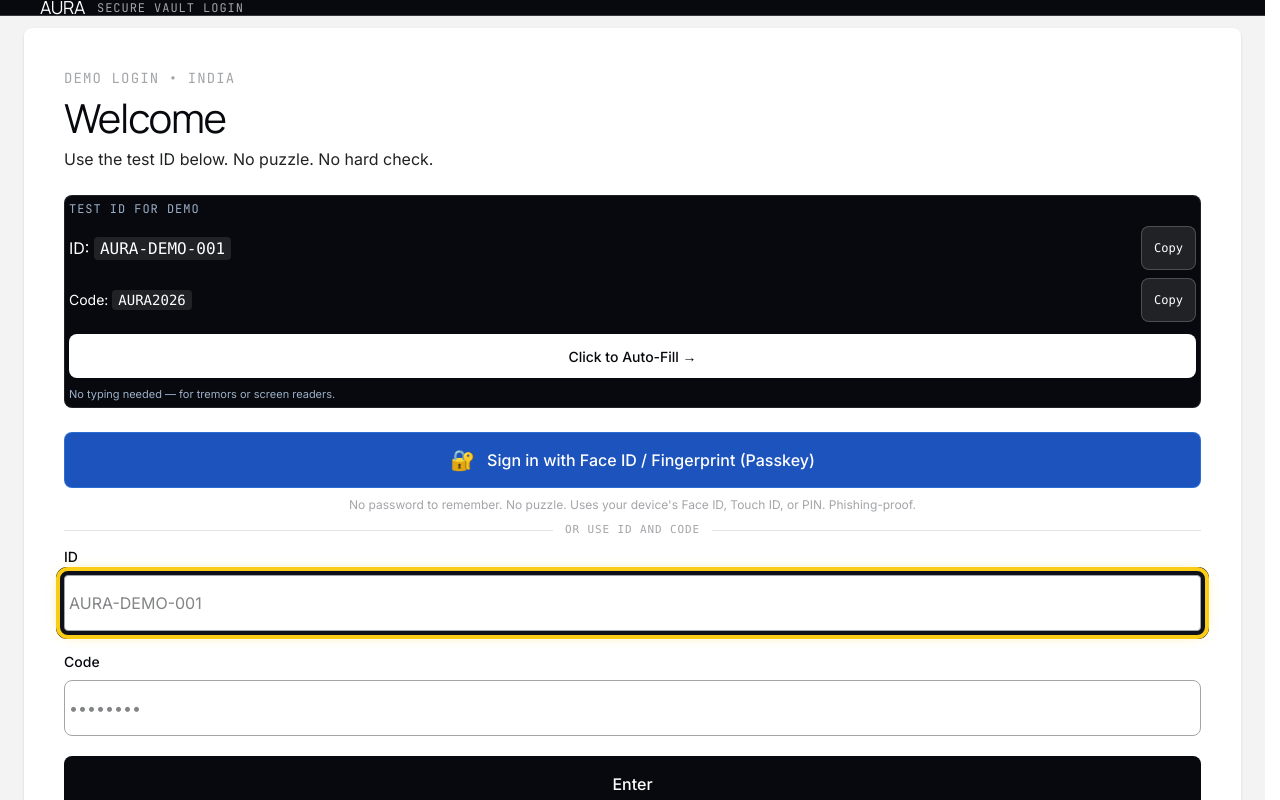
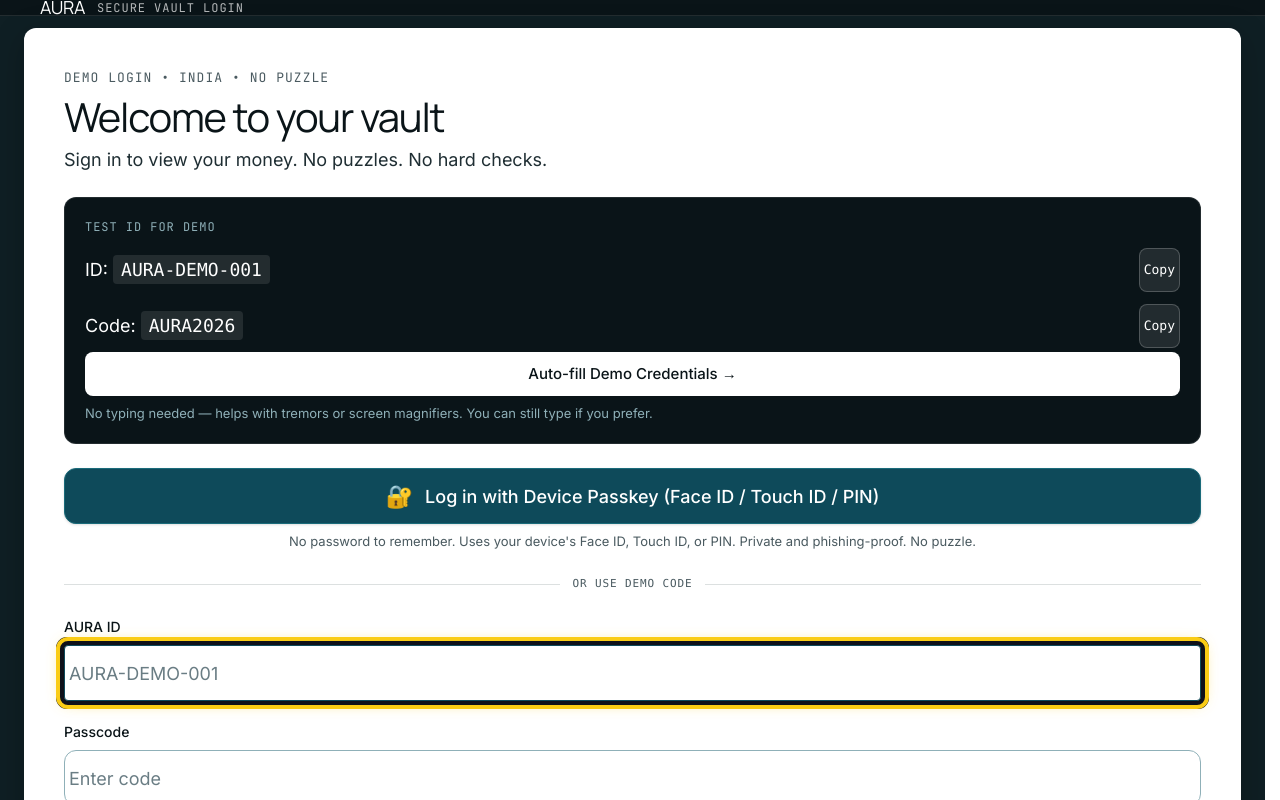
Before and after one commit to 1rishLatte/AURA-Making-Digital-Banking-truly-accessible, a Next.js app: page /login in a window 1280 px wide. Shown: the top 800 px of the page. Built offline with nearby package versions, Linux system fonts and the light colour scheme.

Commit message:
feat: AURA Secure Vault Login redesign — AAA skip-link, 18px, 3px focus, 44px copy/auto-fill, plain language, passkey primary, deep teal vault, SSR

```diff
--- a/app/layout.tsx
+++ b/app/layout.tsx
@@ -35,7 +35,7 @@ export default function RootLayout({ children }: { children: React.ReactNode })
         />
       </head>
       <body className="min-h-[100dvh] flex flex-col bg-bone text-vault-ink overflow-x-hidden max-w-[100vw]">
-        <a href="#main-content" className="sr-only focus:not-sr-only focus:absolute focus:top-4 focus:left-4 focus:z-50 focus:px-4 focus:py-2 focus:bg-vault-ink focus:text-white focus:rounded-[8px]">Skip to main content</a>
+        <a href="#main-content" className="skip-link sr-only focus:not-sr-only focus:absolute focus:top-4 focus:left-4 focus:z-50 focus:px-4 focus:py-2 focus:bg-vault-ink focus:text-white focus:rounded-[8px] focus:outline-none focus:ring-[3px] focus:ring-[#facc15] focus:ring-offset-2">Skip to main content</a>
         <AuthProvider>
           <AccessibilityProvider>
             {children}
--- a/app/login/page.tsx
+++ b/app/login/page.tsx
@@ -15,89 +15,102 @@ export default function LoginPage() {
   const [passkeyLoading, setPasskeyLoading] = useState(false);
 
   useEffect(() => {
-    setPasskeySupported(typeof window !== 'undefined' && !!window.PublicKeyCredential);
+    setPasskeySupported(typeof window !== "undefined" && !!window.PublicKeyCredential);
   }, []);
+
+  const copyText = async (text: string, label: string) => {
+    try {
+      await navigator.clipboard.writeText(text);
+      setCopied(label);
+      setTimeout(() => setCopied(null), 1600);
+    } catch {
+      const el = document.createElement("textarea");
+      el.value = text;
+      document.body.appendChild(el);
+      el.select();
+      document.execCommand("copy");
+      document.body.removeChild(el);
+      setCopied(label);
+      setTimeout(() => setCopied(null), 1600);
+    }
+  };
+
+  const autoFill = () => {
+    setId("AURA-DEMO-001");
+    setPass("AURA2026");
+    setErr(null);
+    // Move focus to Enter button for motor users
+    setTimeout(() => document.getElementById("login-submit")?.focus(), 0);
+  };
 
   const handlePasskey = async () => {
     setErr(null);
     setPasskeyLoading(true);
     try {
-      if (!window.PublicKeyCredential) throw new Error('unsupported');
+      if (!window.PublicKeyCredential) throw new Error("unsupported");
       const challenge = new Uint8Array(32);
       crypto.getRandomValues(challenge);
-      const stored = localStorage.getItem('aura:passkey');
+      const stored = localStorage.getItem("aura:passkey");
       if (stored) {
-        // Attempt authentication with stored credential
-        const allow = [{ id: Uint8Array.from(atob(stored), (c) => c.charCodeAt(0)), type: 'public-key' as const }];
+        const allow = [
+          { id: Uint8Array.from(atob(stored), (c) => c.charCodeAt(0)), type: "public-key" as const },
+        ];
         const cred = await navigator.credentials.get({
-          publicKey: { challenge, allowCredentials: allow, userVerification: 'preferred' as const },
+          publicKey: { challenge, allowCredentials: allow, userVerification: "preferred" as const },
         } as any);
         if (cred) {
-          login('demo');
-          router.push('/');
+          login("demo");
+          router.push("/");
           router.refresh();
           return;
         }
-        throw new Error('cancelled');
+        throw new Error("cancelled");
       } else {
-        // Registration — create new passkey (platform authenticator)
         const cred: any = await navigator.credentials.create({
           publicKey: {
             challenge,
-            rp: { name: 'AURA', id: window.location.hostname },
-            user: { id: new TextEncoder().encode('AURA-DEMO-001'), name: 'AURA-DEMO-001', displayName: 'AURA Demo User' },
-            pubKeyCredParams: [{ alg: -7, type: 'public-key' }],
-            authenticatorSelection: { authenticatorAttachment: 'platform', userVerification: 'preferred', requireResidentKey: false },
+            rp: { name: "AURA", id: window.location.hostname },
+            user: {
+              id: new TextEncoder().encode("AURA-DEMO-001"),
+              name: "AURA-DEMO-001",
+              displayName: "AURA Demo User",
+            },
+            pubKeyCredParams: [{ alg: -7, type: "public-key" }],
+            authenticatorSelection: {
+              authenticatorAttachment: "platform",
+              userVerification: "preferred",
+              requireResidentKey: false,
+            },
             timeout: 60000,
-            attestation: 'none',
+            attestation: "none",
           },
         } as any);
         if (cred && cred.rawId) {
           const b64 = btoa(String.fromCharCode(...new Uint8Array(cred.rawId)));
-          localStorage.setItem('aura:passkey', b64);
-          login('demo');
-          router.push('/');
+          localStorage.setItem("aura:passkey", b64);
+          login("demo");
+          router.push("/");
           router.refresh();
           return;
         }
-        throw new Error('cancelled');
+        throw new Error("cancelled");
       }
     } catch (e: any) {
-      if (e?.message === 'unsupported') setErr('Passkeys not supported on this device. Use ID and code below.');
-      else if (e?.name === 'NotAllowedError') setErr('Passkey cancelled. Try again or use ID and code.');
-      else setErr('Passkey not available. Use ID and code below.');
+      if (e?.message === "unsupported") setErr("Passkeys are not supported on this device. Use your demo ID and code below.");
+      else if (e?.name === "NotAllowedError") setErr("Passkey was cancelled. You can try again or use your demo ID and code.");
+      else setErr("Passkey is not available right now. Use your demo ID and code below.");
     } finally {
       setPasskeyLoading(false);
     }
   };
 
-  const copyText = async (text: string, label: string) => {
-    try {
-      await navigator.clipboard.writeText(text);
-      setCopied(label);
-      setTimeout(() => setCopied(null), 1500);
-    } catch {
-      // fallback
-      const el = document.createElement('textarea');
-      el.value = text;
-      document.body.appendChild(el);
-      el.select();
-      document.execCommand('copy');
-      document.body.removeChild(el);
-      setCopied(label);
-      setTimeout(() => setCopied(null), 1500);
-    }
-  };
-  const autoFill = () => {
-    setId('AURA-DEMO-001');
-    setPass('AURA2026');
-    setErr(null);
-  };
-
   const onSubmit = async (e: React.FormEvent) => {
     e.preventDefault();
     setErr(null);
-    if (!id.trim() || !pass.trim()) { setErr("Enter AURA ID and passcode."); return; }
+    if (!id.trim() || !pass.trim()) {
+      setErr("Please enter your AURA ID and code. Then press Enter to sign in.");
+      return;
+    }
     setLoading(true);
     try {
       const res = await fetch("/api/login", {
@@ -106,107 +119,160 @@ export default function LoginPage() {
         body: JSON.stringify({ id: id.trim(), password: pass }),
       });
       const data = await res.json().catch(() => ({}));
-      if (!res.ok) { setErr(data.error ?? "Something went wrong"); return; }
-      login('demo');
+      if (!res.ok) {
+        setErr(data.error ?? "We could not sign you in. Check your ID and code and try again.");
+        return;
+      }
+      login("demo");
       router.push("/");
       router.refresh();
     } catch {
-      setErr("Something went wrong");
-    } finally { setLoading(false); }
+      setErr("Something went wrong. Check your connection and try again.");
+    } finally {
+      setLoading(false);
+    }
   };
 
   return (
-    <div className="min-h-[100dvh] flex flex-col bg-bone">
-      <header className="h-16 flex items-center px-6 md:px-10 border-b border-silver-veil/30 bg-vault-ink text-white">
-        <span className="text-[18px] tracking-[-0.02em]" style={{ fontFamily: "var(--font-manrope), system-ui" }}>AURA</span>
-        <span className="ml-3 text-[12px] uppercase tracking-[0.08em] text-silver-veil" style={{ fontFamily: "var(--font-jetbrains), monospace" }}>Secure Vault Login</span>
+    <div className="min-h-[100dvh] flex flex-col bg-[#0f1f24]">
+      <header className="h-16 flex items-center px-6 md:px-10 border-b border-white/10 bg-[#0a1418] text-white shrink-0">
+        <span className="text-[18px] tracking-[-0.02em] font-normal" style={{ fontFamily: "var(--font-manrope), system-ui" }}>
+          AURA
+        </span>
+        <span className="ml-3 text-[12px] uppercase tracking-[0.08em] text-white/70" style={{ fontFamily: "var(--font-jetbrains), monospace" }}>
+          Secure Vault Login
+        </span>
       </header>
-      <main id="main-content" tabIndex={-1} className="flex-1 flex items-center justify-center px-6 py-12 bg-ash-mist">
-        <div className="w-full max-w-[560px] rounded-[8px] bg-white p-8 md:p-10 shadow-sm">
-          <p className="text-[14px] uppercase tracking-[0.08em] text-silver-veil" style={{ fontFamily: "var(--font-jetbrains), monospace" }}>Demo login • India</p>
-          <h1 className="text-[40px] leading-[1.06] tracking-[-1.2px] text-vault-ink mt-2" style={{ fontFamily: "var(--font-manrope), system-ui" }}>Welcome</h1>
-          <p className="text-[16px] text-charcoal mt-2">Use the test ID below. No puzzle. No hard check.</p>
 
-          <div className="mt-6 rounded-[8px] bg-vault-ink text-white p-4 border border-white/10">
-            <p className="text-[12px] uppercase tracking-[0.08em] text-frost" style={{ fontFamily: "var(--font-jetbrains), monospace" }}>Test ID for demo</p>
-            <div className="mt-2 flex items-center justify-between gap-2">
-              <p className="text-[16px]">ID: <code className="px-1.5 py-0.5 rounded bg-white/10">AURA-DEMO-001</code></p>
-              <button type="button" onClick={() => copyText('AURA-DEMO-001', 'id')} aria-label="Copy test ID" className="min-h-[44px] min-w-[44px] px-3 rounded-[8px] bg-white/10 hover:bg-white/20 border border-white/20 text-[12px] font-mono shrink-0">
-                {copied === 'id' ? 'Copied ✓' : 'Copy'}
+      <main id="main-content" tabIndex={-1} className="flex-1 flex items-center justify-center px-4 md:px-6 py-10 md:py-12">
+        <div className="w-full max-w-[560px] rounded-[12px] bg-white p-6 md:p-10 shadow-[0_8px_32px_rgba(0,0,0,0.24)] text-[18px] leading-[1.5]">
+          <p className="text-[13px] uppercase tracking-[0.08em] text-[#4a5a60] font-mono" style={{ fontFamily: "var(--font-jetbrains), monospace" }}>
+            Demo login • India • No puzzle
+          </p>
+          <h1 className="text-[36px] md:text-[40px] leading-[1.06] tracking-[-1.2px] text-[#0a1418] mt-2 font-normal" style={{ fontFamily: "var(--font-manrope), system-ui" }}>
+            Welcome to your vault
+          </h1>
+          <p className="text-[18px] text-[#1f2e33] mt-2 leading-[1.5]">Sign in to view your money. No puzzles. No hard checks.</p>
+
+          {/* Demo credentials — motor: large copy + auto-fill, no manual highlight */}
+          <section aria-labelledby="demo-creds-heading" className="mt-6 rounded-[12px] bg-[#0a1418] text-white p-4 md:p-5 border border-white/10">
+            <h2 id="demo-creds-heading" className="text-[12px] uppercase tracking-[0.08em] text-[#8fb0b8] font-mono" style={{ fontFamily: "var(--font-jetbrains), monospace" }}>
+              Test ID for demo
+            </h2>
+            <div className="mt-3 flex items-center justify-between gap-3">
+              <p className="text-[16px] md:text-[18px]">ID: <code className="px-2 py-1 rounded bg-white/10 text-white font-mono">AURA-DEMO-001</code></p>
+              <button
+                type="button"
+                onClick={() => copyText("AURA-DEMO-001", "id")}
+                aria-label="Copy test ID AURA-DEMO-001"
+                className="min-h-[44px] min-w-[88px] px-4 rounded-[8px] bg-white/10 hover:bg-white/20 border border-white/20 text-[13px] font-mono text-white shrink-0 focus:outline-none focus-visible:ring-[3px] focus-visible:ring-[#facc15] focus-visible:ring-offset-2 focus-visible:ring-offset-[#0a1418]"
+              >
+                {copied === "id" ? "Copied ✓" : "Copy"}
               </button>
             </div>
-            <div className="mt-2 flex items-center justify-between gap-2">
-              <p className="text-[14px]">Code: <code className="px-1.5 py-0.5 rounded bg-white/10">AURA2026</code></p>
-              <button type="button" onClick={() => copyText('AURA2026', 'code')} aria-label="Copy test code" className="min-h-[44px] min-w-[44px] px-3 rounded-[8px] bg-white/10 hover:bg-white/20 border border-white/20 text-[12px] font-mono shrink-0">
-                {copied === 'code' ? 'Copied ✓' : 'Copy'}
+            <div className="mt-3 flex items-center justify-between gap-3">
+              <p className="text-[16px] md:text-[18px]">Code: <code className="px-2 py-1 rounded bg-white/10 text-white font-mono">AURA2026</code></p>
+              <button
+                type="button"
+                onClick={() => copyText("AURA2026", "code")}
+                aria-label="Copy test code AURA2026"
+                className="min-h-[44px] min-w-[88px] px-4 rounded-[8px] bg-white/10 hover:bg-white/20 border border-white/20 text-[13px] font-mono text-white shrink-0 focus:outline-none focus-visible:ring-[3px] focus-visible:ring-[#facc15] focus-visible:ring-offset-2 focus-visible:ring-offset-[#0a1418]"
+              >
+                {copied === "code" ? "Copied ✓" : "Copy"}
               </button>
             </div>
-            <button type="button" onClick={autoFill} aria-label="Auto-fill demo credentials" className="mt-3 w-full min-h-[44px] rounded-[8px] bg-white text-vault-ink text-[14px] font-medium hover:bg-ash-mist border border-white/20">
-              Click to Auto-Fill →
+            <button
+              type="button"
+              onClick={autoFill}
+              aria-label="Auto-fill demo credentials"
+              className="mt-4 w-full min-h-[44px] rounded-[8px] bg-white text-[#0a1418] text-[15px] font-medium hover:bg-[#f0f4f5] border border-white/20 focus:outline-none focus-visible:ring-[3px] focus-visible:ring-[#facc15] focus-visible:ring-offset-2 focus-visible:ring-offset-[#0a1418]"
+            >
+              Auto-fill Demo Credentials →
             </button>
-            <p className="text-[11px] text-frost mt-2">No typing needed — for tremors or screen readers.</p>
-          </div>
+            <p className="text-[13px] text-[#8fb0b8] mt-2 leading-[1.5]">No typing needed — helps with tremors or screen magnifiers. You can still type if you prefer.</p>
+          </section>
 
-          {/* Passkeys — biometric, no typing, phishing-proof (audit solution) */}
-          <div className="mt-6">
+          {/* Passkey — primary, biometric, phishing-proof */}
+          <section aria-labelledby="passkey-heading" className="mt-6">
+            <h2 id="passkey-heading" className="sr-only">Passkey sign in</h2>
             <button
               type="button"
               onClick={handlePasskey}
               disabled={passkeyLoading || loading}
-              className="w-full min-h-[56px] rounded-[8px] bg-[#1c53bd] hover:bg-[#1a4aa8] text-white text-[16px] font-medium flex items-center justify-center gap-3 disabled:opacity-50 border border-[#53adfe]/30"
-              aria-label="Sign in with passkey using Face ID or fingerprint"
+              className="w-full min-h-[56px] rounded-[12px] bg-[#0e4a5a] hover:bg-[#0c3d4a] text-white text-[16px] md:text-[18px] font-medium flex items-center justify-center gap-3 disabled:opacity-50 border border-[#1a6b7a] shadow-sm focus:outline-none focus-visible:ring-[3px] focus-visible:ring-[#facc15] focus-visible:ring-offset-2 focus-visible:ring-offset-white"
+              aria-label="Log in with Device Passkey using Face ID, Touch ID, or PIN"
             >
-              <span aria-hidden className="text-[20px]">🔐</span>
-              {passkeyLoading ? 'Checking biometrics…' : passkeySupported ? 'Sign in with Face ID / Fingerprint (Passkey)' : 'Passkey — check device support'}
+              <span aria-hidden className="text-[22px]">🔐</span>
+              {passkeyLoading ? "Checking biometrics…" : "Log in with Device Passkey (Face ID / Touch ID / PIN)"}
             </button>
-            <p className="text-[12px] text-silver-veil mt-2 text-center">No password to remember. No puzzle. Uses your device&apos;s Face ID, Touch ID, or PIN. Phishing-proof.</p>
-            {!passkeySupported && <p className="text-[11px] text-amber-700 mt-1 text-center">This device doesn&apos;t support passkeys — use ID and code below.</p>}
+            <p className="text-[13px] text-[#4a5a60] mt-2 text-center leading-[1.5]">No password to remember. Uses your device&apos;s Face ID, Touch ID, or PIN. Private and phishing-proof. No puzzle.</p>
+            {!passkeySupported && <p className="text-[13px] text-amber-800 bg-amber-50 border border-amber-200 rounded-[8px] px-3 py-2 mt-2 text-center">This device does not support passkeys — use your demo ID and code below.</p>}
+          </section>
+
+          <div className="flex items-center gap-3 my-6" aria-hidden>
+            <div className="flex-1 h-px bg-[#1a2e33]/15" />
+            <span className="text-[11px] uppercase tracking-[0.08em] text-[#4a5a60] font-mono">or use demo code</span>
+            <div className="flex-1 h-px bg-[#1a2e33]/15" />
           </div>
 
-          <div className="flex items-center gap-3 my-2" aria-hidden>
-            <div className="flex-1 h-px bg-silver-veil/30" />
-            <span className="text-[11px] uppercase tracking-[0.08em] text-silver-veil font-mono">or use ID and code</span>
-            <div className="flex-1 h-px bg-silver-veil/30" />
-          </div>
-
-          <form onSubmit={onSubmit} className="flex flex-col gap-5" noValidate>
+          {/* Secondary fallback form — strictly semantic, SSR-visible */}
+          <form onSubmit={onSubmit} className="flex flex-col gap-5" noValidate aria-labelledby="fallback-heading">
+            <h2 id="fallback-heading" className="sr-only">Demo ID and code fallback</h2>
             <div className="flex flex-col gap-2">
-              <label htmlFor="aura-id" className="text-[14px] text-vault-ink font-medium">ID</label>
+              <label htmlFor="aura-id" className="text-[14px] font-medium text-[#0a1418]">AURA ID</label>
               <input
                 id="aura-id"
+                name="aura-id"
                 value={id}
-                onChange={e => setId(e.target.value)}
+                onChange={(e) => setId(e.target.value)}
                 placeholder="AURA-DEMO-001"
                 autoComplete="username"
                 autoFocus
-                className="min-h-[56px] rounded-[8px] border border-silver-veil bg-white px-4 text-[16px] focus:outline-none focus:ring-2 focus:ring-frost"
+                required
+                aria-required="true"
                 aria-describedby={err ? "login-error" : undefined}
                 aria-invalid={!!err}
+                className="min-h-[56px] rounded-[12px] border border-[#8fb0b8] bg-white px-4 text-[18px] text-[#0a1418] placeholder:text-[#6a7d84] focus:outline-none focus-visible:ring-[3px] focus-visible:ring-[#facc15] focus-visible:ring-offset-2 focus-visible:border-[#0e4a5a]"
               />
             </div>
             <div className="flex flex-col gap-2">
-              <label htmlFor="aura-pass" className="text-[14px] text-vault-ink font-medium">Code</label>
+              <label htmlFor="aura-pass" className="text-[14px] font-medium text-[#0a1418]">Passcode</label>
               <input
                 id="aura-pass"
+                name="aura-pass"
                 type="password"
                 value={pass}
-                onChange={e => setPass(e.target.value)}
-                placeholder="••••••••"
+                onChange={(e) => setPass(e.target.value)}
+                placeholder="Enter code"
                 autoComplete="current-password"
-                className="min-h-[56px] rounded-[8px] border border-silver-veil bg-white px-4 text-[16px] focus:outline-none focus:ring-2 focus:ring-frost"
+                required
+                aria-required="true"
                 aria-describedby={err ? "login-error" : undefined}
                 aria-invalid={!!err}
+                className="min-h-[56px] rounded-[12px] border border-[#8fb0b8] bg-white px-4 text-[18px] text-[#0a1418] placeholder:text-[#6a7d84] focus:outline-none focus-visible:ring-[3px] focus-visible:ring-[#facc15] focus-visible:ring-offset-2 focus-visible:border-[#0e4a5a]"
               />
             </div>
-            {err && <p id="login-error" role="alert" className="text-[14px] text-red-700 bg-red-50 border border-red-200 rounded-[8px] px-4 py-3">{err}</p>}
-            <button type="submit" disabled={loading} className="min-h-[56px] rounded-[8px] bg-vault-ink text-white text-[16px] font-medium disabled:opacity-50">
-              {loading ? "Checking…" : "Enter"}
+            {err && (
+              <p id="login-error" role="alert" className="text-[15px] leading-[1.5] text-[#7a1f1f] bg-[#fef2f2] border border-[#fecaca] rounded-[12px] px-4 py-3">
+                {err}
+              </p>
+            )}
+            <button
+              id="login-submit"
+              type="submit"
+              disabled={loading || passkeyLoading}
+              className="min-h-[56px] rounded-[12px] bg-[#0a1418] hover:bg-[#0f1f24] text-white text-[18px] font-medium disabled:opacity-50 focus:outline-none focus-visible:ring-[3px] focus-visible:ring-[#facc15] focus-visible:ring-offset-2"
+            >
+              {loading ? "Checking…" : "Enter Vault"}
             </button>
-            <p className="text-[12px] text-silver-veil text-center">No puzzle. No timer.</p>
+            <p className="text-[13px] text-[#4a5a60] text-center leading-[1.5]">No puzzle. No timer. If your code is wrong, we will tell you exactly what to do next.</p>
           </form>
         </div>
       </main>
-      <footer className="bg-absolute text-white px-6 md:px-10 py-6 text-center text-[12px] text-silver-veil">© 2026 AURA • Single demo ID • WCAG 2.2 AA • We may briefly pause risky transfers to keep you safe — you can review and continue.</footer>
+
+      <footer className="bg-[#0a1418] text-white/80 px-6 md:px-10 py-6 text-center text-[13px] leading-[1.5]">
+        © 2026 AURA • Single demo ID • WCAG 2.2 AA • We may briefly pause risky transfers to keep you safe — you can review and continue.
+      </footer>
     </div>
   );
 }
```
